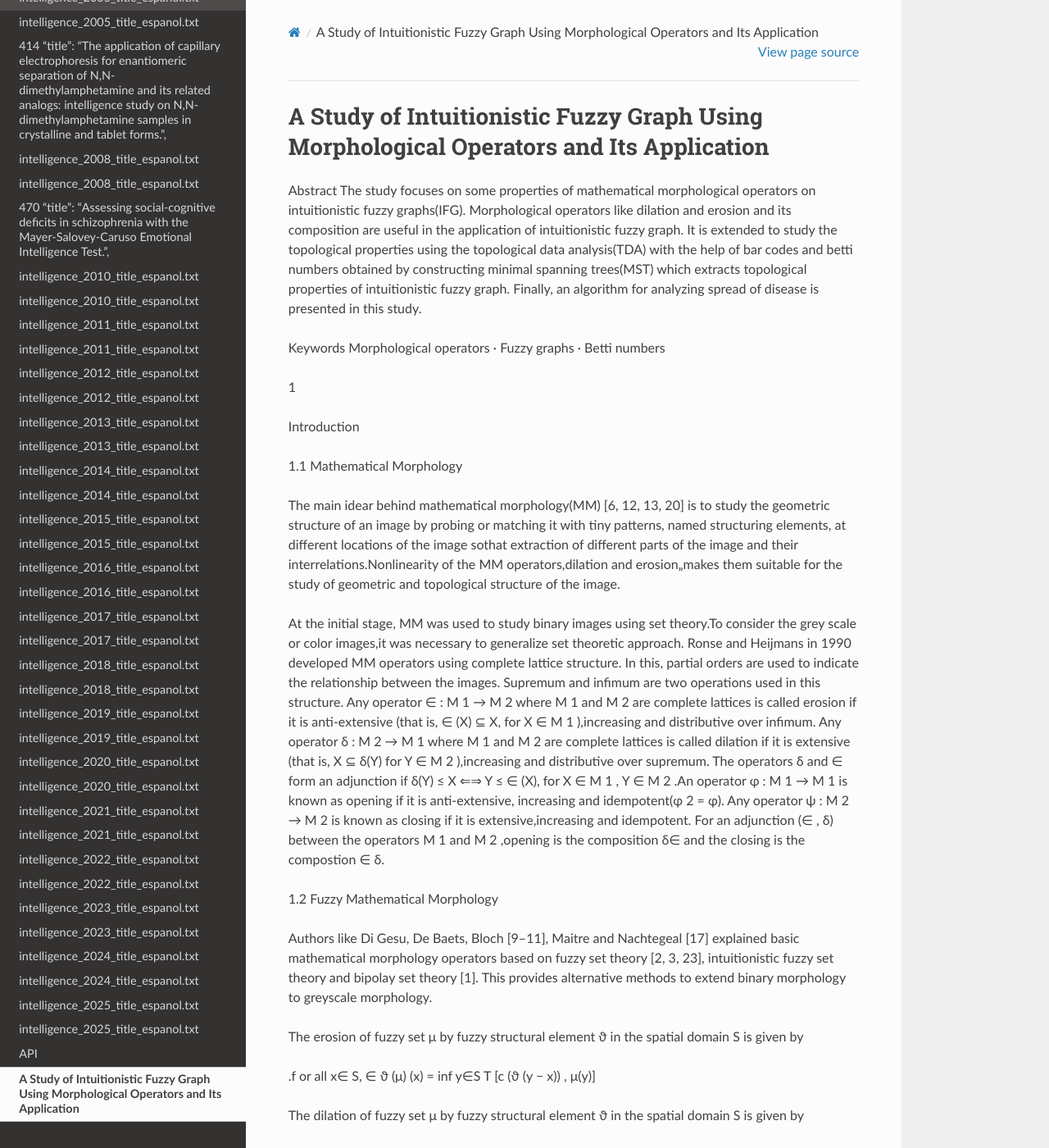
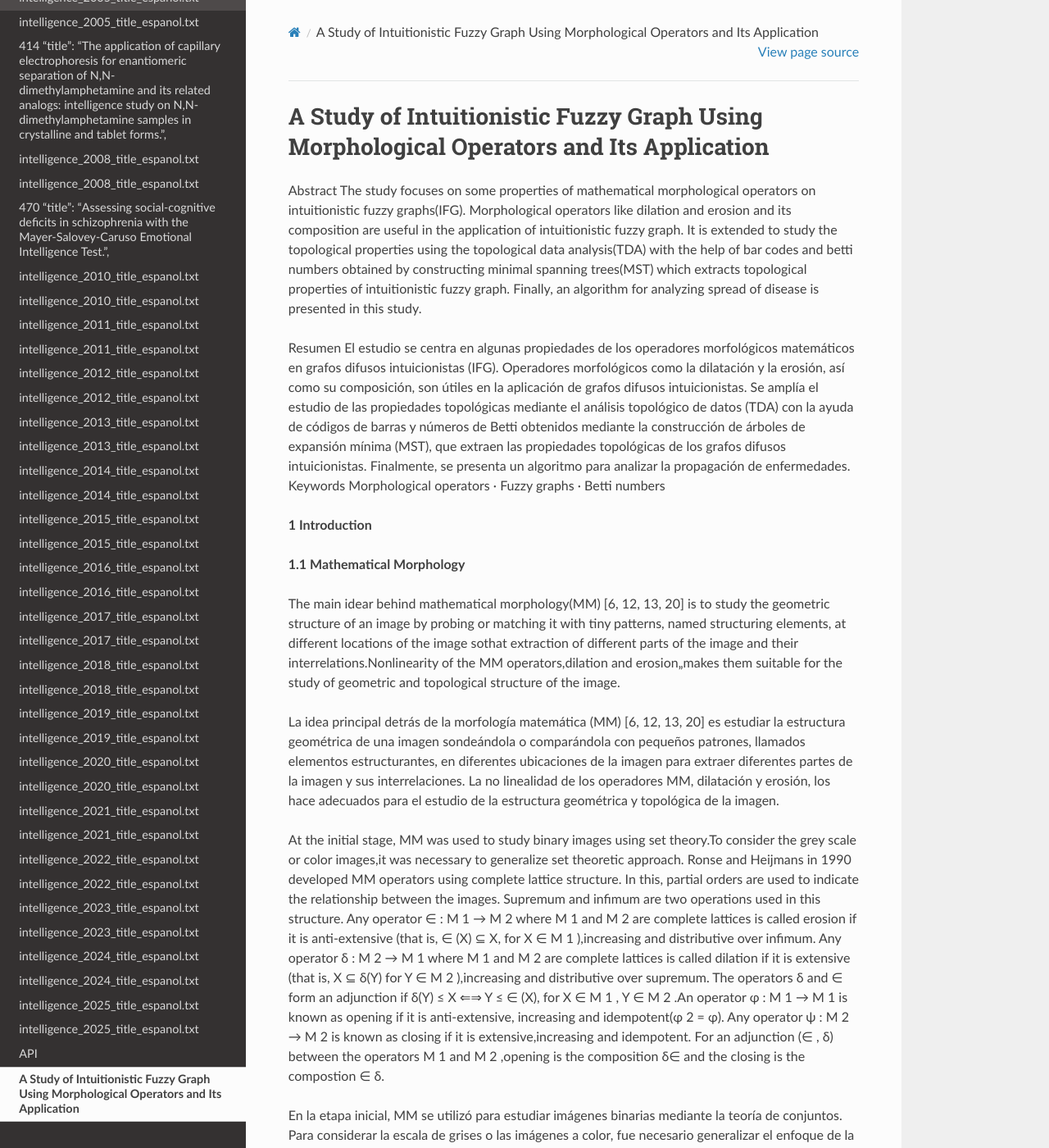
Before and after one commit to matecom57/santosg57-articulostesis, a Sphinx documentation site: the page built from docs/source/art01.rst, in a window 1280 px wide and 1400 px high. Shown: the whole window at 82% size. Built offline with Sphinx 7.4.7 and the Read the Docs theme 3.1.0, drawn with Linux system fonts in a browser that asks for light colours; some of the changed text lies outside the part shown.

```diff
--- a/docs/source/art01.rst
+++ b/docs/source/art01.rst
@@ -6,18 +6,25 @@ dilation and erosion and its composition are useful in the application of intuit
 properties using the topological data analysis(TDA) with the help of bar codes and betti numbers obtained by constructing minimal spanning trees(MST)
 which extracts topological properties of intuitionistic fuzzy graph. Finally, an algorithm for analyzing spread of disease is presented in this study.
 
-Keywords Morphological operators · Fuzzy graphs · Betti numbers
+Resumen El estudio se centra en algunas propiedades de los operadores morfológicos matemáticos en grafos difusos intuicionistas (IFG). Operadores
+morfológicos como la dilatación y la erosión, así como su composición, son útiles en la aplicación de grafos difusos intuicionistas. Se amplía el
+estudio de las propiedades topológicas mediante el análisis topológico de datos (TDA) con la ayuda de códigos de barras y números de Betti obtenidos
+mediante la construcción de árboles de expansión mínima (MST), que extraen las propiedades topológicas de los grafos difusos intuicionistas.
+Finalmente, se presenta un algoritmo para analizar la propagación de enfermedades. Keywords Morphological operators · Fuzzy graphs · Betti numbers
 
-1
+**1 Introduction**
 
-Introduction
-
-1.1 Mathematical Morphology
+**1.1 Mathematical Morphology**
 
 The main idear behind mathematical morphology(MM) [6, 12, 13, 20] is to study the geometric structure of an image by probing or matching it with tiny
 patterns, named structuring elements, at different locations of the image sothat extraction of different parts of the image and their
 interrelations.Nonlinearity of the MM operators,dilation and erosion„makes them suitable for the study of geometric and topological structure of the
 image.
+
+La idea principal detrás de la morfología matemática (MM) [6, 12, 13, 20] es estudiar la estructura geométrica de una imagen sondeándola o comparándola
+con pequeños patrones, llamados elementos estructurantes, en diferentes ubicaciones de la imagen para extraer diferentes partes de la imagen y sus
+interrelaciones. La no linealidad de los operadores MM, dilatación y erosión, los hace adecuados para el estudio de la estructura geométrica y
+topológica de la imagen.
 
 At the initial stage, MM was used to study binary images using set theory.To consider the grey scale or color images,it was necessary to generalize set
 theoretic approach. Ronse and Heijmans in 1990 developed MM operators using complete lattice structure. In this, partial orders are used to indicate
@@ -29,7 +36,17 @@ distributive over supremum. The operators δ and ∈  form an adjunction if δ(Y
 extensive,increasing and idempotent. For an adjunction (∈ , δ) between the operators M 1 and M 2 ,opening is the composition δ∈  and the closing is
 the compostion ∈ δ.
 
-1.2 Fuzzy Mathematical Morphology
+En la etapa inicial, MM se utilizó para estudiar imágenes binarias mediante la teoría de conjuntos. Para considerar la escala de grises o las imágenes
+a color, fue necesario generalizar el enfoque de la teoría de conjuntos. En 1990, Ronse y Heijmans desarrollaron operadores MM utilizando una
+estructura reticular completa. En esta, se utilizan órdenes parciales para indicar la relación entre las imágenes. El supremo y el ínfimo son dos
+operaciones utilizadas en esta estructura. Cualquier operador ∈ : M 1 → M 2 donde M 1 y M 2 son reticulados completos se denomina erosión si es
+antiextensivo (es decir, ∈ (X) ⊆ X, para X ∈ M 1 ), creciente y distributivo sobre el ínfimo. Cualquier operador δ : M 2 → M 1 donde M 1 y M 2 son
+redes completas se llama dilatación si es extensivo (es decir, X ⊆ δ(Y) para Y ∈ M 2 ), creciente y distributivo sobre supremo. Los operadores δ y ∈
+forman una adjunción si δ(Y) ≤ X ⇐⇒ Y ≤ ∈ (X), para X ∈ M 1 , Y ∈ M 2 . Un operador φ : M 1 → M 1 se conoce como apertura si es antiextensivo,
+creciente e idempotente (φ 2 = φ). Cualquier operador ψ : M 2 → M 2 se conoce como cierre si es extensivo, creciente e idempotente. Para una adjunción
+(∈ , δ) entre los operadores M 1 y M 2 , la apertura es la composición δ∈ y el cierre es la composición ∈ δ.
+
+**1.2 Fuzzy Mathematical Morphology**
 
 Authors like Di Gesu, De Baets, Bloch [9–11], Maitre and Nachtegeal [17] explained basic mathematical morphology operators based on fuzzy set theory
 [2, 3, 23], intuitionistic fuzzy set theory and bipolay set theory [1]. This provides alternative methods to extend binary morphology to greyscale
```
